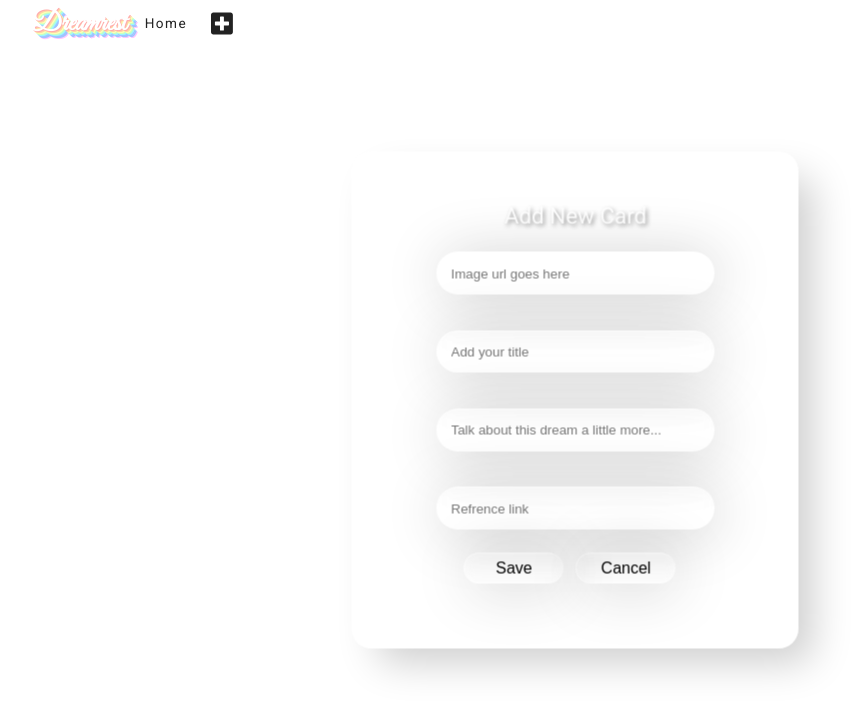
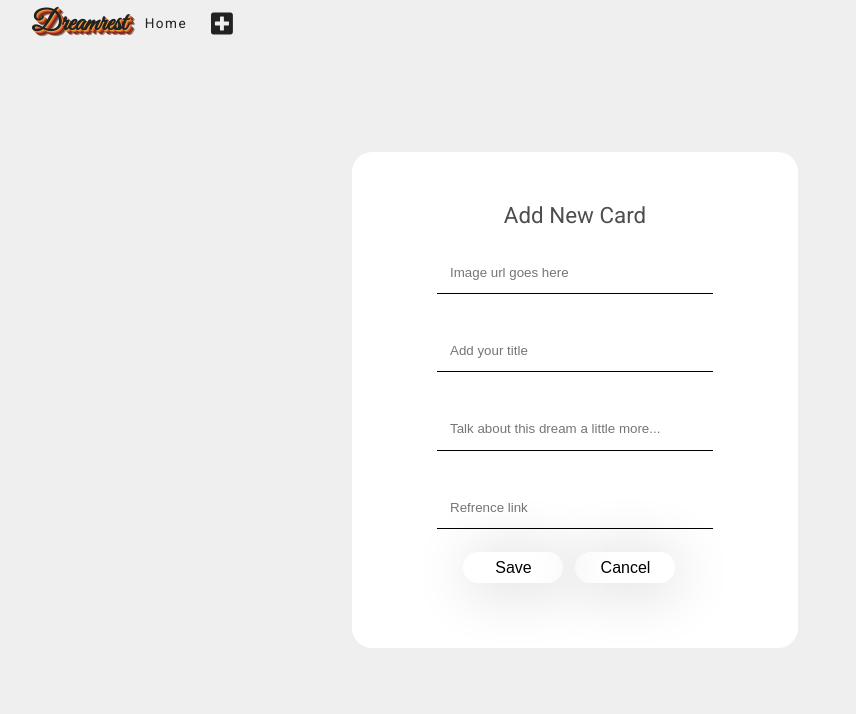
Before and after one commit to KortMiranda/Dreamrest, a React (Create React App) app: page /dream-builder in a window 1280 px wide. Shown: the top 714 px of the page, without its empty margins (65-921 px from the left). Built offline with nearby package versions, Linux system fonts and the light colour scheme.

Commit message:
update styles

```diff
--- a/src/css/CardDetails.css
+++ b/src/css/CardDetails.css
@@ -6,11 +6,11 @@
 }
 
 .back-button:hover {
-    color: var(--mainGreen)
+    color: var(--mainLightBrown)
 }
 
 .card-details-container {
-    background:var(--mainFade);
+    background: #fff;
     position: absolute;
     transform: translate(-50%, -50%);
     top: 50%;
@@ -18,10 +18,7 @@
     display: flex;
     width: 700px;
     border-radius: 20px;
-    border-left:1px solid var(--mainFade);
-    border-top: 1px solid var(--mainFade);
-    backdrop-filter:blur(10px);
-    box-shadow: 20px 20px 40px -6px rgba(0,0,0,0.2);
+
 }
 
 .card-details-container img {
@@ -35,19 +32,19 @@
 }
 
 .delete-confirm {
+    color: #fff;
     background: var(--mainRed);
 }
 .delete-confirm:a {
+    color: var(--mainBlack);
     background: var(--mainRed);
 }
 
 .card-details-container h2 {
     font-weight: 500;
-    color: #fff;
     opacity: 0.8;
     font-size: 1.4rem;
     margin-top: 0;
-    text-shadow:2px 2px 4px rgba(0,0,0,0.5);
 }
 
 .card-details-items h2, p{
--- a/src/css/Navbar.css
+++ b/src/css/Navbar.css
@@ -4,21 +4,19 @@
     font-size: 1.75rem;
     padding-right: 10px;
     text-decoration: none;
-    color: #fff;
+    color: var(--mainBlack);
     font-family: 'Great Vibes', cursive;
     font-weight: 700;
-    text-shadow: 1px 1px 0px var(--mainRed),
-                 2px 2px 0px var(--mainOrange),
-                 3px 3px 0px var(--mainYellow),
-                 4px 4px 0px var(--mainGreen),
-                 5px 5px 0px var(--mainLightBlue),
-                 6px 6px 0px var(--mainDarkerBlue),
-                 7px 7px 0px var(--mainDarkerBlue),
-                 8px 8px 0px var(--mainPink)
+    text-shadow: 1px 1px 0px var(--mainOrange),
+                 2px 2px 0px var(--mainRedOrange),
+                 3px 3px 0px var(--mainRed),
+                 4px 4px 0px var(--mainDarkBrown),
+                 5px 5px 0px var(--mainLightBrown);
+
 }
 
 .nav-logo h1:hover {
-    color: var(--mainRed);
+    color: var(--mainRedOrange);
 
 }
 
@@ -62,7 +60,7 @@
 }
 
 .nav-links a:hover {
-    color: var(--mainGreen);
+    color: var(--mainLightBrown);
 
 }
 
--- a/src/index.css
+++ b/src/index.css
@@ -2,15 +2,13 @@
 
 :root{
   --mainFade: rgba(255,255,255,0.3);
+  --mainOffWhite: #efefef;
   --mainBlack: #222;
-  --mainPink: #ffc6ff;
-  --mainPurple: #bdb2ff;
-  --mainDarkerBlue: #a0c4ff;
-  --mainLightBlue: #9bf6ff;
-  --mainGreen: #caffbf;
-  --mainYellow: #fdffb6;
-  --mainOrange: #ffd6a5;
-  --mainRed: #ffadad;
+  --mainLightBrown: #a4816d;
+  --mainDarkBrown: #613b34;
+  --mainRed: #93251c;
+  --mainRedOrange: #dd552f;
+  --mainOrange: #eaa23c;
   --mainSpacing: 0.3rem;
   --lightShadow: 2px 5px 3px 0px rgba(0, 0, 0, 0.5);
   --darkShadow: 4px 10px 5px 0px rgba(0, 0, 0, 0.5);
@@ -26,7 +24,7 @@
 
 body{
   color: var(--mainBlack);
-  background: #fff;
+  background: var(--mainOffWhite);
   background-repeat: no-repeat;
   background-attachment: fixed;
   height: 100vh;
@@ -39,21 +37,18 @@ h1, h2, h3, h4{
 
 h3 {
   font-weight: 500;
-  color: #fff;
   opacity: 0.8;
   font-size: 1.4rem;
   margin-top: 0;
   margin-bottom: 20px;
-  text-shadow:2px 2px 4px rgba(0,0,0,0.5);}
+  }
 
 h4 {
   font-weight: 500;
-  color: #fff;
   opacity: 0.8;
   font-size: .88rem;
   margin-top: 0;
   margin-bottom: 20px;
-  text-shadow:2px 2px 4px rgba(0,0,0,0.5);
 }
 
 a {
@@ -84,15 +79,11 @@ a {
 }
 
 .add-form {
-  background:var(--mainFade);
+  background:#fff;
   padding: 3em;
   width: 350px;
   height: 400px;
   border-radius: 20px;
-  border-left:1px solid var(--mainFade);
-  border-top: 1px solid var(--mainFade);
-  backdrop-filter:blur(10px);
-  box-shadow: 20px 20px 40px -6px rgba(0,0,0,0.2);
   text-align: center;
   position: relative;
   transition: all 0.2 ease-in-out;
@@ -104,21 +95,7 @@ input {
   padding: 1em;
   margin-bottom: 1em;
   border: none;
-  border-left: 1px solid var(--mainFade);
-  border-top: 1px solid var(--mainFade);
-  border-radius: 5000px;
-  backdrop-filter: blur(5px);
-  box-shadow: 4px 4px 60px rgba(0, 0, 0, 0.2);
-}
-
-input:hover {
-  background: rgba(255,255,255,0.1);
-  box-shadow: 4px 4px 60px 8px rgba(0,0,0,0.2);
-}
-
-[type="text"]:focus{
-  background: rgba(255,255,255,0.1);
-  box-shadow: 4px 4px 60px 8px rgba(0,0,0,0.2);
+  border-bottom: solid 1px;
 }
 
 button {
```
